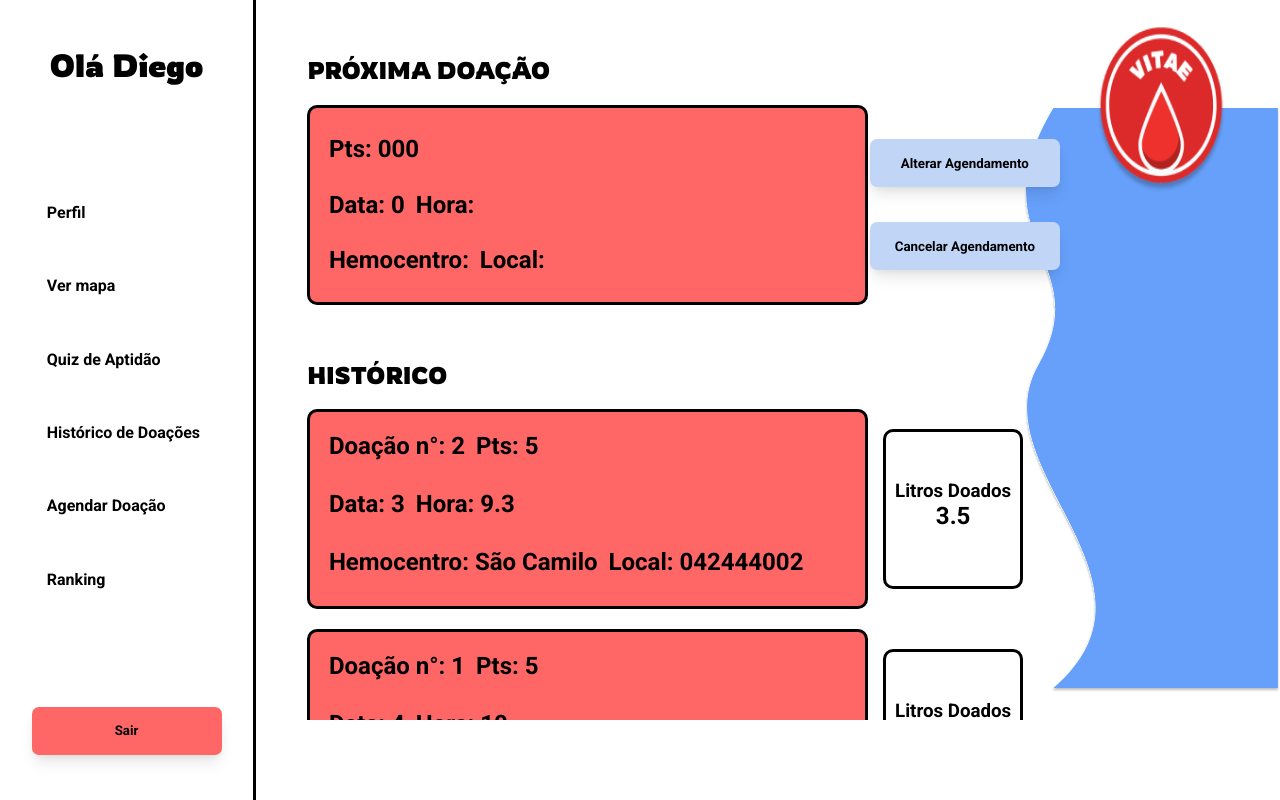
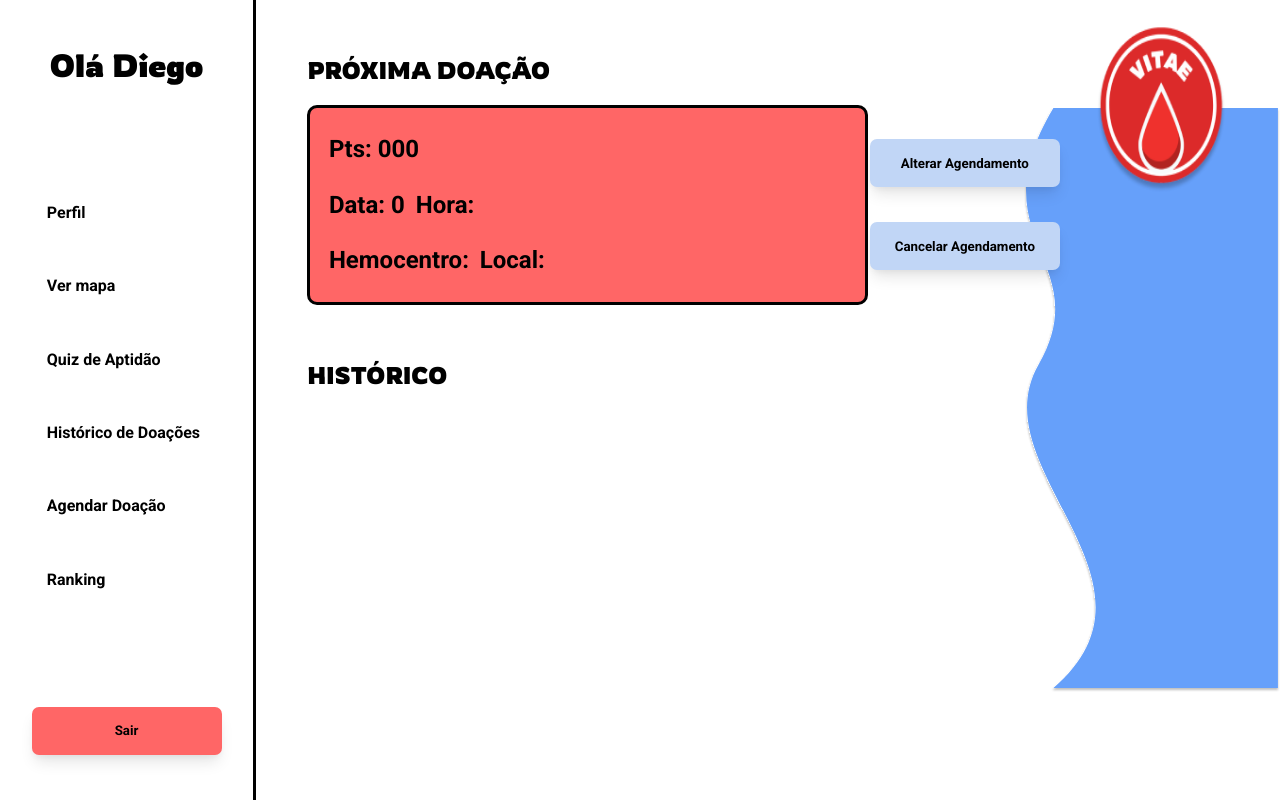
Before and after one commit to MEDVITAE/Front-end, a React (Create React App) app in the folder site/: page /perfil-usuario/historico in a window 1280 px wide. Built offline with nearby package versions, Linux system fonts and the light colour scheme.

Commit message:
Conexão com token gerada

```diff
--- a/site/src/app/pages/usuario/agenda/components/Hemocentro.tsx
+++ b/site/src/app/pages/usuario/agenda/components/Hemocentro.tsx
@@ -1,6 +1,6 @@
 import { useCallback, useEffect, useMemo, useState } from 'react';
 import { InputPesquisa } from '../../../../shared/components';
-import { IListagemHemocentro, TarefasService } from '../../../../shared/sevice/api/tarefas/TarefasService';
+import { IListagemHemocentro, ITokenId, TarefasService } from '../../../../shared/sevice/api/tarefas/TarefasService';
 import { useNavigate, useSearchParams } from 'react-router-dom';
 
 import '../../../../../html-css-template/css/HemocentroEHorario.css';
@@ -16,6 +16,7 @@ export const Hemocentro: React.FC<IHemocentroProps> = ({ onChange }) => {
 
     const history = useNavigate();
 
+    const tokenSession = sessionStorage.getItem('token');
 
     const showChosenHemocentro = (message: string) => {
         const Toast = Swal.mixin({
@@ -56,7 +57,8 @@ export const Hemocentro: React.FC<IHemocentroProps> = ({ onChange }) => {
     }, []);
 
     useEffect(() => {
-        {/*TarefasService.getAllHospital(pesquisa)
+        console.log(tokenSession);
+        TarefasService.getAllHospital(pesquisa.toString(), tokenSession ? tokenSession : '')
         .then((result) => {
 
             if (result instanceof Error) {
@@ -64,14 +66,16 @@ export const Hemocentro: React.FC<IHemocentroProps> = ({ onChange }) => {
             } else {
                 console.log(result);
 
-                setRows(result.data);
+                setRows(result.data.filter((item) =>
+                item.nome.toLowerCase().includes(busca.toLowerCase())
+            ));
             }
-        });*/}
+        });
 
-        const resultadosFiltrados = vetorExemplo.filter((item) =>
+       {/* const resultadosFiltrados = vetorExemplo.filter((item) =>
             item.nome.toLowerCase().includes(busca.toLowerCase())
         );
-        setRows(resultadosFiltrados);
+       setRows(resultadosFiltrados);*/}
     }, [pesquisa, setPesquisa]);
 
     return (
@@ -97,9 +101,9 @@ export const Hemocentro: React.FC<IHemocentroProps> = ({ onChange }) => {
                     </div>
                     <div className="historicoAgenda">
                         {rows.map((vetor) => {
-                            return <h3 onClick={() => hemocentroEscolhido(vetor.id)} className="hemo roboto regular-20" key={vetor.id}>
+                            return <h3 onClick={() => hemocentroEscolhido(vetor.idHospital)} className="hemo roboto regular-20" key={vetor.idHospital}>
                                 <p>Hemocentro: {vetor.nome}</p>
-                                <p>CEP: {vetor.cep}</p>
+                                <p>CEP:</p>
                             </h3>
                         })}
                     </div>
--- a/site/src/app/pages/usuario/historico/components/HistoricoDoacao.tsx
+++ b/site/src/app/pages/usuario/historico/components/HistoricoDoacao.tsx
@@ -62,7 +62,7 @@ export const HistoricoDoacao: React.FC = () => {
             }
         }));
 
-        setHistorico(rows);
+       // setHistorico(rows);
     }, []);
 
     return (
@@ -82,7 +82,7 @@ export const HistoricoDoacao: React.FC = () => {
                         </div>
                         <div className="item">
                             <h2 className='roboto'>Hemocentro: {historico.agenda.hospital.nome}</h2>
-                            <h2 className='roboto'>Local: {historico.agenda.hospital.cep}</h2>
+                            <h2 className='roboto'>Local: </h2>
                         </div>
                     </div>
                     <div className="caixaLitros">
--- a/site/src/app/pages/usuario/historico/components/ProximaDoacao.tsx
+++ b/site/src/app/pages/usuario/historico/components/ProximaDoacao.tsx
@@ -68,9 +68,8 @@ export const ProximaDoacao = () => {
                     hora: vetorExemplo[0].usuario.agenda.horaMarcada.hora,
                 },
                 hospital: {
-                    id: vetorExemplo[0].usuario.agenda.hospital.idHospital,
+                    idHospital: vetorExemplo[0].usuario.agenda.hospital.idHospital,
                     nome: vetorExemplo[0].usuario.agenda.hospital.nome,
-                    cep: vetorExemplo[0].usuario.agenda.hospital.cep
                 },
             }
         });
@@ -78,8 +77,6 @@ export const ProximaDoacao = () => {
         setData(0);
         setHora(agenda?.agenda.horaMarcada.hora);
         setHemocentro(agenda?.agenda.hospital.nome);
-        setLocal(agenda?.agenda.hospital.cep);
-        setCep(agenda?.agenda.hospital.cep);
 
     }, []);
 
--- a/site/src/app/shared/sevice/api/tarefas/TarefasService.ts
+++ b/site/src/app/shared/sevice/api/tarefas/TarefasService.ts
@@ -21,9 +21,8 @@ export interface ITokenId {
 }
 
 export interface IListagemHemocentro {
-    id: number;
+    idHospital: number;
     nome: string;
-    cep: string;
 }
 
 export interface IListagemDeHorarioDisponivel {
@@ -103,11 +102,16 @@ const getAllHoraDisponivel = async (): Promise<THoraDisponivelComTotalCount | Er
     }
 };
 
-const getAllHospital = async (filter = ''): Promise<THemocentroComTotalCount | Error> => {
+const getAllHospital = async (filter = '', token: string): Promise<THemocentroComTotalCount | Error> => {
     try {
-        const urlRelativa = `/hemocentro?nomeCompleto_like=${filter}`;
+        const urlRelativa = `/hospital?nome_like=${filter}`;
 
-        const { data } = await Api().get(urlRelativa);
+        const headers = {
+            'Authorization': `Bearer ${token}`,
+            'Content-Type': 'application/json',
+          };
+
+        const { data } = await Api().get(urlRelativa, { headers });
 
         if (data) {
             return {
```
